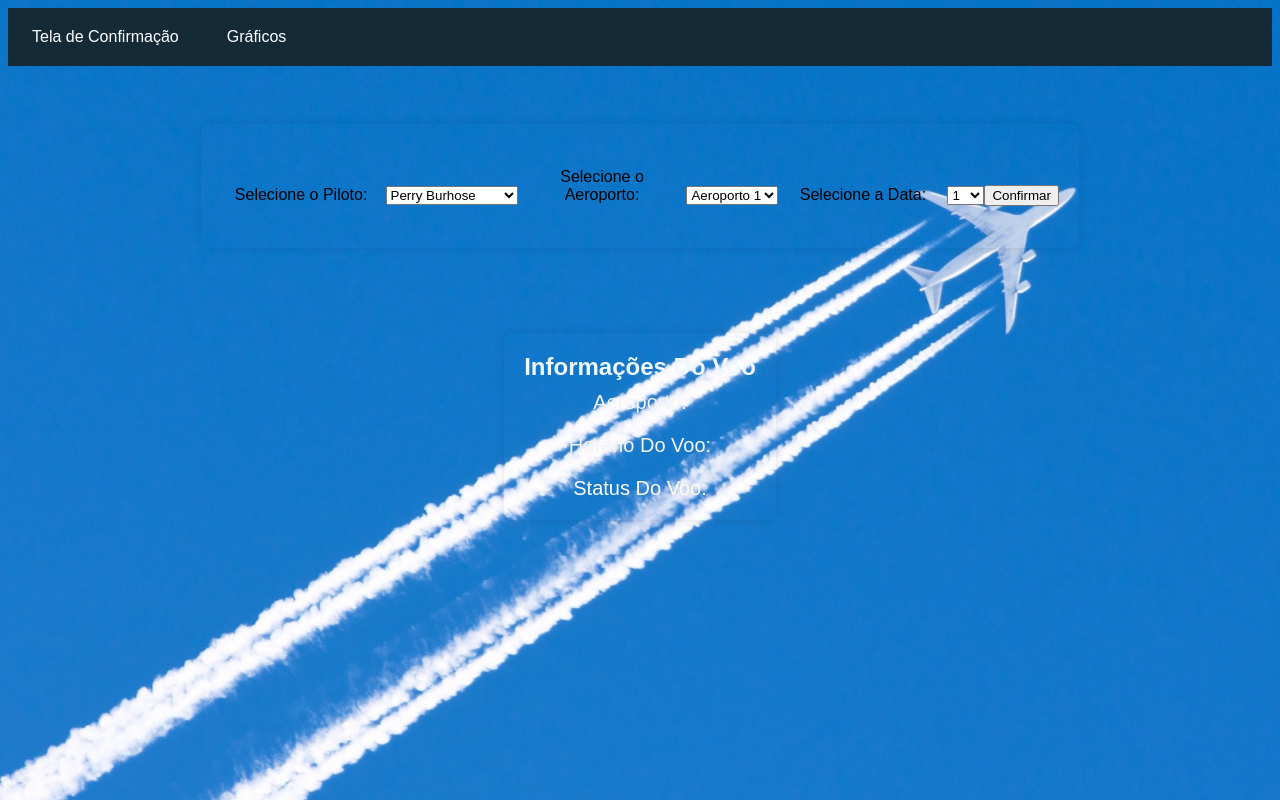
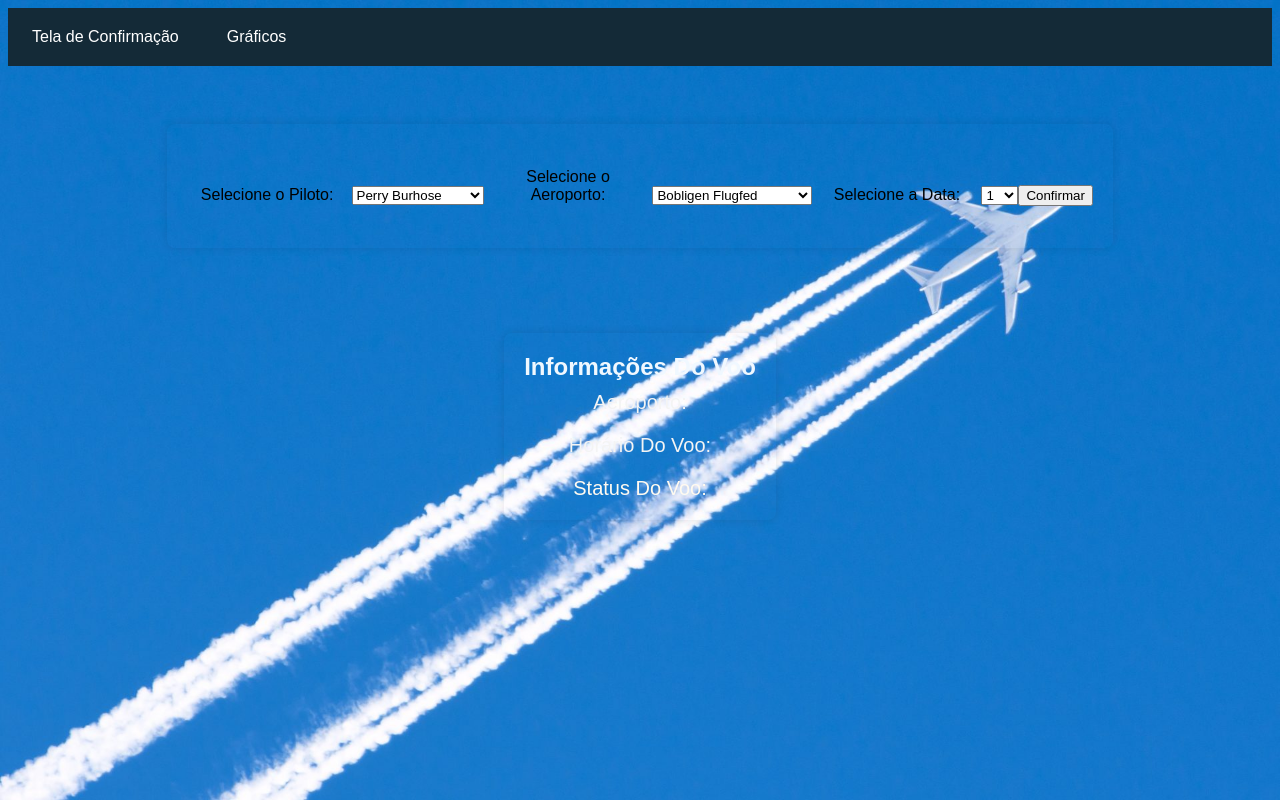
Before and after one commit to kaiuaaymara/Projeto---Data-Science, a Flask app: page /teladeconfirmacao in a window 1280 px wide. Run offline with Flask 3, Linux system fonts and the light colour scheme.

Commit message:
Add files via upload

```diff
--- a/app.py
+++ b/app.py
@@ -2,7 +2,6 @@
 from flask import Flask, jsonify, request, url_for, render_template
 import joblib
 import keras
-import pickle
 
 app = Flask(__name__)
 
@@ -16,8 +15,10 @@
 }
 
 mapeamento_aeroportos = {
-    'Aeroporto 1': 1,
-    'Aeroporto 2': 2,
+    'Kiung Aiport':3144,
+    'Mae Hong son Airoport':322,
+    'Capital city Airoport':18554,
+    'Angzhou Airoport':1621
     # Adicione mais aeroportos e seus valores numéricos conforme necessário
 }
 
--- a/templates/teladeconfirmacao.html
+++ b/templates/teladeconfirmacao.html
@@ -54,8 +54,11 @@
 
                 <label for="aeroportoSelect">Selecione o Aeroporto:</label>
                 <select id="aeroportoSelect">
-                    <option value="aeroporto1">Aeroporto 1</option>
-                    <option value="aeroporto2">Aeroporto 2</option>
+                    <option value="aeroporto1">Bobligen Flugfed</option>
+                    <option value="aeroporto2">Kiung Aiport</option>
+                    <option value="aeroporto3">Mae Hong son Airoport</option>
+                    <option value="aeroporto4">Capital city Airoport</option>
+                    <option value="aeroporto5">Angzhou Airoport</option>
                     <!-- Adicione mais opções de aeroportos aqui conforme necessário -->
                 </select>
 
```
